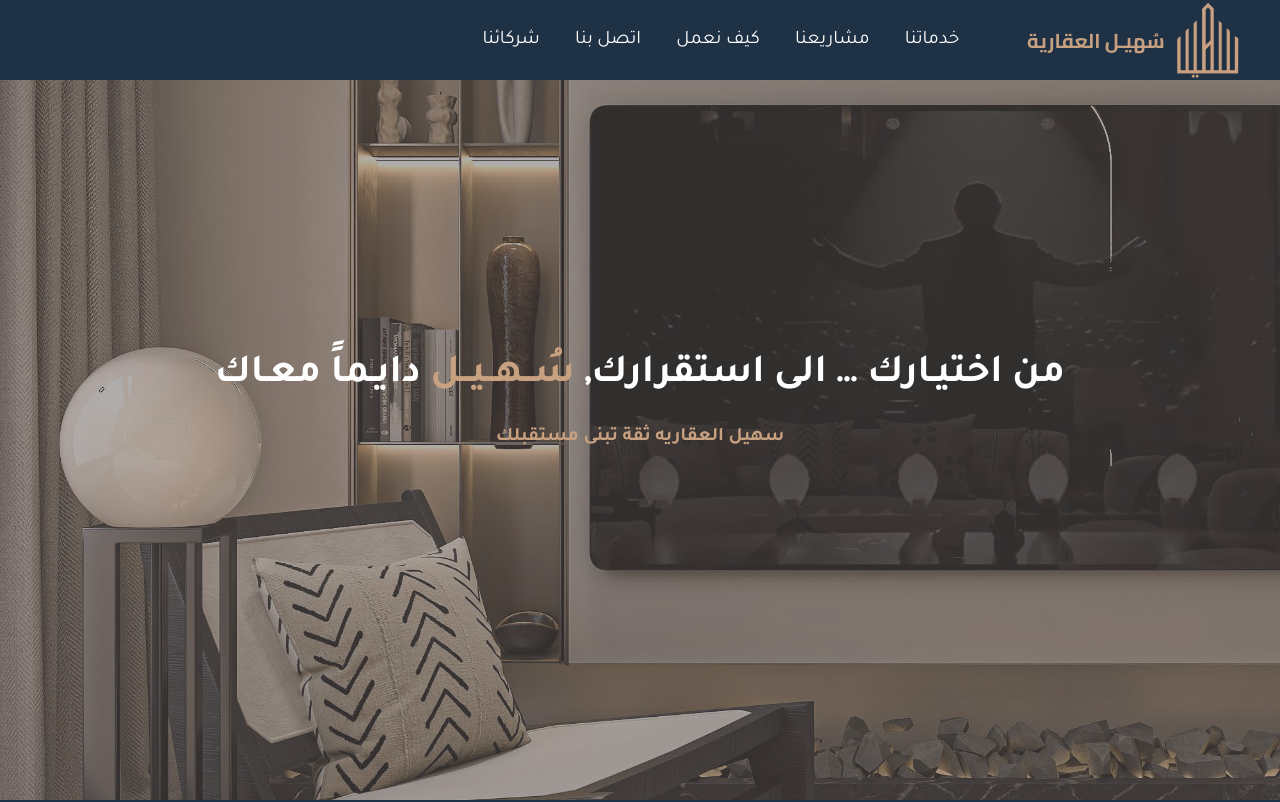
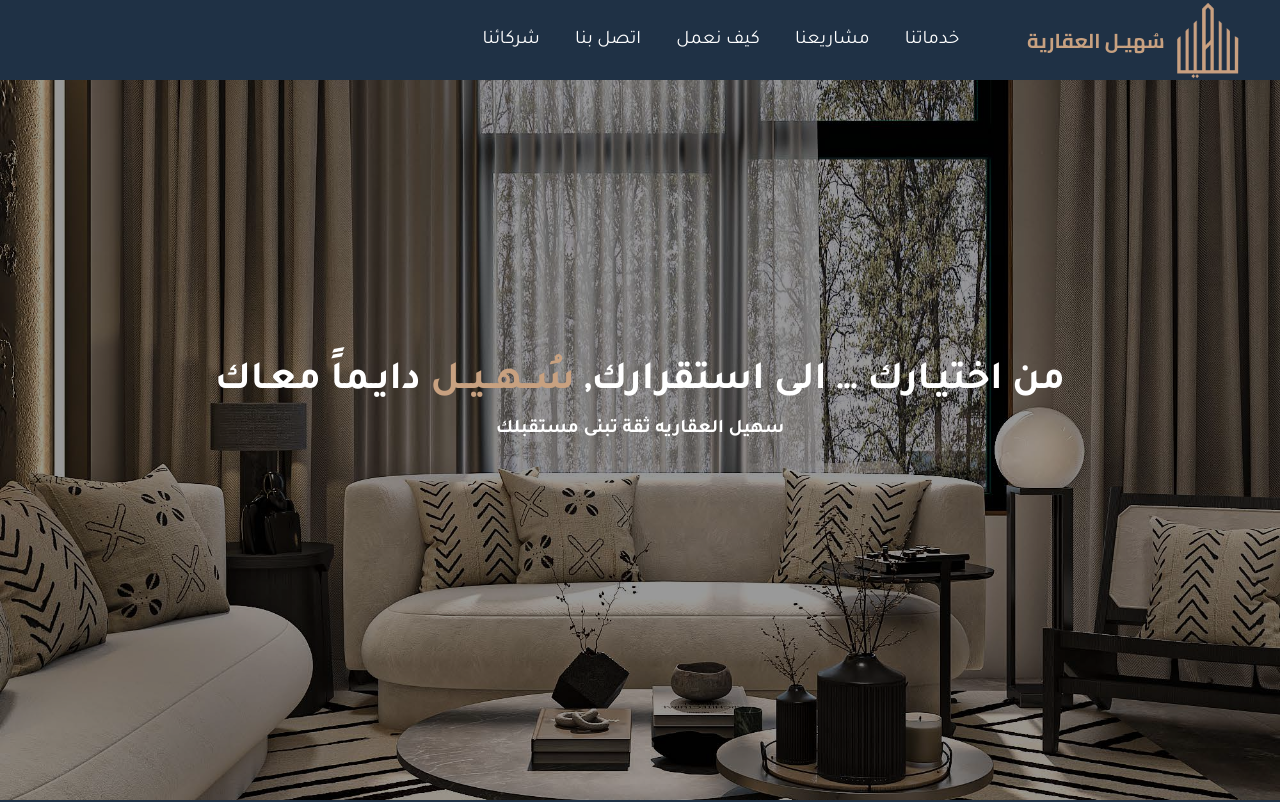
Before and after one commit to Ahmed-Abozied1/Sohail-Realestate, a React (Create React App) app: page / in a window 1280 px wide. Shown: the top 802 px of the page. Built offline with nearby package versions, Linux system fonts and the light colour scheme.

Commit message:
change headeق

```diff
--- a/src/components/website_sections/1st_real_estate_agents/RealEstateAgentsSection.jsx
+++ b/src/components/website_sections/1st_real_estate_agents/RealEstateAgentsSection.jsx
@@ -1,42 +1,38 @@
-import { useEffect, useState } from "react";
-import { motion } from "framer-motion";
+import { Swiper, SwiperSlide } from "swiper/react";
+import { Autoplay, EffectFade } from "swiper/modules";
+import "swiper/css";
+import "swiper/css/effect-fade";
+
 import classes from "./RealEstateAgentsSection.module.css";
 
 import firstBg from "./images/first-background.jpg";
-import secondBg from "./images/2background.jpg";
+import secondBg from "./images/3background.jpg";
 import thirdBg from "./images/3background.jpg";
 
 const backgroundImages = [firstBg, secondBg, thirdBg];
 
 export const RealEstateAgentsSection = () => {
-  const [currentImageIndex, setCurrentImageIndex] = useState(0);
-
-  useEffect(() => {
-    const interval = setInterval(() => {
-      setCurrentImageIndex((prev) => (prev + 1) % backgroundImages.length);
-    }, 3000);
-    return () => clearInterval(interval);
-  }, []);
-
   return (
     <div className={classes.sectionWrapper}>
-      {/* Background image with smooth transition */}
-      <motion.div
-        className={classes.background}
-        key={currentImageIndex}
-        initial={{ opacity: 0 }}
-        animate={{ opacity: 1 }}
-        transition={{ duration: 1 }}
-        style={{ backgroundImage: `url(${backgroundImages[currentImageIndex]})` }}
-      />
+      <Swiper
+        modules={[Autoplay, EffectFade]}
+        effect="fade"
+        autoplay={{ delay: 2000, disableOnInteraction: false }}
+        loop={true}
+        className={classes.swiperContainer}
+      >
+        {backgroundImages.map((image, index) => (
+          <SwiperSlide key={index}>
+            <div
+              className={classes.slide}
+              style={{ backgroundImage: `url(${image})` }}
+            ></div>
+          </SwiperSlide>
+        ))}
+      </Swiper>
 
       <div className={classes.overlay}>
-        <motion.div
-          className={classes.textBlock}
-          initial={{ opacity: 0, y: 20 }}
-          animate={{ opacity: 1, y: 0 }}
-          transition={{ delay: 0.5, duration: 1 }}
-        >
+        <div className={classes.textBlock}>
           <h1 className={classes.titleBig}>
             <span className={classes.orangeTitleText2}>
               من اختيـارك … الى استقرارك,
@@ -45,7 +41,7 @@ export const RealEstateAgentsSection = () => {
             دايـماً معـاك
           </h1>
           <p className={classes.littleheader}>سهيل العقاريه ثقة تبنى مستقبلك</p>
-        </motion.div>
+        </div>
       </div>
     </div>
   );
--- a/src/components/website_sections/1st_real_estate_agents/RealEstateAgentsSection.module.css
+++ b/src/components/website_sections/1st_real_estate_agents/RealEstateAgentsSection.module.css
@@ -1,30 +1,25 @@
 .sectionWrapper {
   position: relative;
-  width: 100%;
   height: 100vh;
   overflow: hidden;
 }
 
-.background {
-  position: absolute;
-  top: 0;
-  left: 0;
-  width: 100%;
+.swiperContainer {
+  height: 100%;
+}
+
+.slide {
   height: 100%;
   background-size: cover;
   background-position: center;
   background-repeat: no-repeat;
-  z-index: 0;
 }
 
 .overlay {
   position: absolute;
-  top: 0;
-  left: 0;
-  z-index: 1;
-  width: 100%;
-  height: 100%;
-  background-color: rgba(99, 93, 93, 0.5);
+  inset: 0;
+  background-color: rgba(0, 0, 0, 0.4); /* لو مش عايزها شيلها */
+  z-index: 2;
   display: flex;
   align-items: center;
   justify-content: center;
@@ -41,7 +36,7 @@
   font-size: 2.5rem;
   font-weight: bold;
   line-height: 1.4;
-  margin-bottom: 20px;
+  margin-bottom: 5px;
 }
 
 .orangeTitleText {
@@ -56,10 +51,9 @@
   font-size: 1.2rem;
   font-weight: bold;
   line-height: 1.6;
-  color: #c8a180;
+  color: white;
 }
 
-/* Responsive */
 @media screen and (max-width: 768px) {
   .titleBig {
     font-size: 1.5rem;
```
